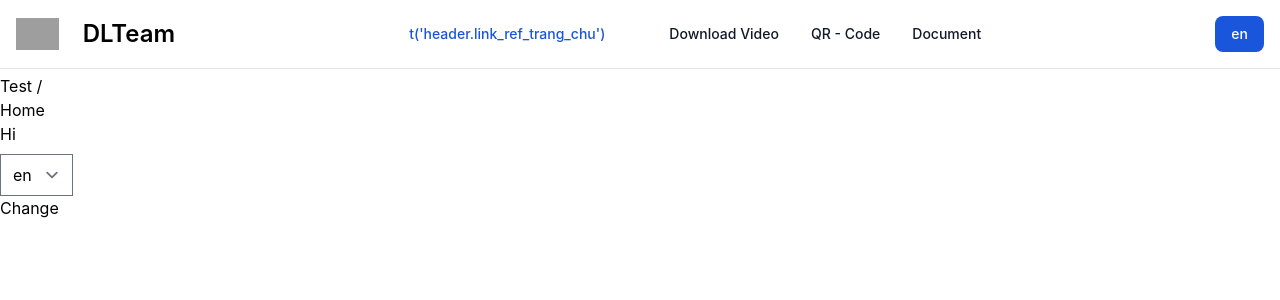
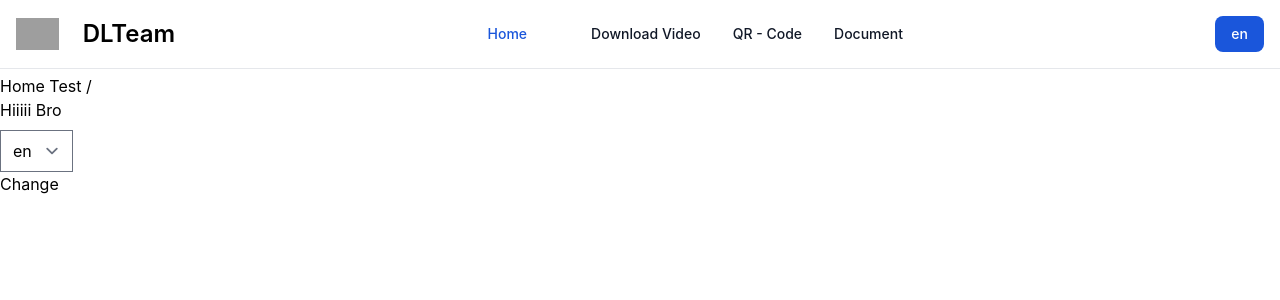
Before and after one commit to Phong-1206/DLTeam, a Vue app: page / in a window 1280 px wide. Shown: the top 300 px of the page. Built offline with nearby package versions, Linux system fonts and the light colour scheme; grey boxes are pictures that could not be loaded.

Commit message:
Update chức năng ngôn ngữ

```diff
--- a/public/language/en.json
+++ b/public/language/en.json
@@ -1,9 +1,7 @@
 {
-    "header": {
-        "link_ref_trang_chu" : "Home",
-        "link_ref_tai_xuong" : "Download Video",
-        "link_ref_qr_code" : "QR - Code",
-        "link_ref_tai_lieu" : "Document"
-    },
-    "hi": "Hi"
+    "header_link_ref_trang_chu":"Home",
+    "header_link_ref_tai_xuong":"Download Video",
+    "header_link_ref_qr_code":"QR - Code",
+    "header_link_ref_tai_lieu":"Document",
+    "hi":"Hiiiii Bro"
 }
--- a/public/language/vi.json
+++ b/public/language/vi.json
@@ -1,10 +1,7 @@
 {
-    "header": {
-        "link_ref_trang_chu" : "Trang Chủ",
-        "link_ref_tai_xuong" : "Tải Xuống",
-        "link_ref_qr_code" : "QR - Code",
-        "link_ref_tai_lieu" : "Tài Liệu"
-
-    },
-    "hi": "HI banj nhes"
+    "header_link_ref_trang_chu":"Trang Chủ",
+    "header_link_ref_tai_xuong":"Tải Xuống",
+    "header_link_ref_qr_code":"QR - Code",
+    "header_link_ref_tai_lieu":"Tài Liệu",
+    "hi":"Xin Chào"
 }
--- a/src/App.vue
+++ b/src/App.vue
@@ -23,12 +23,15 @@ const { t } = useI18n();
   <Header></Header>
 <div style="padding-top: 50px;">
   <p>
+    {{t('header_link_ref_trang_chu')}}
     Test {{ check_domain.pathname }}
   </p>
 </div>
   <RouterView />
-<p>{{ $t('header.link_ref_trang_chu') }}</p>
- <h1>{{ t("hi") }}</h1>
+
+
+
+<h1>{{ t("hi") }}</h1>
 <div class="">
     <select id="language_input"   v-model="$i18n.locale" class="mt-2 block">
       <option v-for="locale in $i18n.availableLocales" :key="`locale-${locale}`" :value="locale" class="">{{ locale }}</option>
@@ -43,28 +46,28 @@ const { t } = useI18n();
 <script>
 
 
-// const button = document.getElementById("btn_change");
-// button.addEventListener("click", function() {
-//   //console.log(document.getElementById("language_input").value);
-//   console.log("ok");
-// });
+// // const button = document.getElementById("btn_change");
+// // button.addEventListener("click", function() {
+// //   //console.log(document.getElementById("language_input").value);
+// //   console.log("ok");
+// // });
 
-            document.addEventListener('DOMContentLoaded', function() {
-                const element = document.querySelector('#btn_change');
-                if (element) { // Always check if the element exists
-                    element.addEventListener('click', function() {
-                        // Your code here
-                        console.log(document.getElementById("language_input").value);
-                        if(document.getElementById("language_input").value == "vi") {
-                          document.getElementById("language_input").value = "en";
-                          console.log(document.getElementById("language_input").value);
-                        } else {
-                          document.getElementById("language_input").value = "vi";
-                          console.log(document.getElementById("language_input").value);
-                        }
-                    });
-                }
-            });
+//             document.addEventListener('DOMContentLoaded', function() {
+//                 const element = document.querySelector('#btn_change');
+//                 if (element) { // Always check if the element exists
+//                     element.addEventListener('click', function() {
+//                         // Your code here
+//                         console.log(document.getElementById("language_input").value);
+//                         if(document.getElementById("language_input").value == "vi") {
+//                           document.getElementById("language_input").value = "en";
+//                           console.log(document.getElementById("language_input").value);
+//                         } else {
+//                           document.getElementById("language_input").value = "vi";
+//                           console.log(document.getElementById("language_input").value);
+//                         }
+//                     });
+//                 }
+//             });
 
 
 </script>
--- a/src/components/Header.vue
+++ b/src/components/Header.vue
@@ -5,77 +5,59 @@ import { onMounted } from 'vue';
 import { useI18n } from 'vue-i18n'
 const { locale } = useI18n();
 const { t } = useI18n();
-console.log(t("header.link_ref_trang_chu"));
 const check_domain =  window.location;
 const link_ref = [
   {
-    name: "t('header.link_ref_trang_chu')",
+    name: "header_link_ref_trang_chu",
     url : "/"
   },
   {
-    name: t("header.link_ref_tai_xuong"),
+    name: "header_link_ref_tai_xuong",
     url: "/taixuong"
   },
   {
-    name: t("header.link_ref_qr_code"),
+    name: "header_link_ref_qr_code",
     url: "/qr-code"
   },
   {
-    name: t("header.link_ref_tai_lieu"),
+    name: "header_link_ref_tai_lieu",
     url: "/tailieu"
   }
 ];
 
-const btn_href = ref({
-  name: "Bắt Đầu",
-  url: "/url"
-});
+//const hien_ten_header = (items, check_domain) => {
+  // if(items.url == "/"){
+  //   return t(items.name);
+  // }else if(items.url == "/taixuong"){
+  //   return t(items.name);
+  // }else if(items.url == "/qr-code"){
+  //   return t(items.name);
+  // }else{
+  //   return t(items.name);
+  // }
+//};
 
-/////////////////////////////////////////
-///// LOGIC CHUYEN NGON NGU /////////
-//onMounted(() => {isActiveBtn = window.localStorage.getItem('language')});
-
-// const change_language = () => {
-//   const get_language = localStorage.getItem("locale");
-//   if (get_language == "vi") {
-//     localStorage.setItem("locale", "en");
-//   }else {
-//     localStorage.setItem("locale", "vi");
-//   }
-//   window.location.reload(true);
-// };
-
-////Danh sách ngôn ngữ có sẵn /////
 const locales = ref(["en","vi"]);
-
-const setLanguage = (language) => {
-  if (language == "vi"){
-    //document.getElementById('btnsetlanguagevi').remove();
-    locale.value = "en";
-    localStorage.setItem("locale",language);
-  }else{
-    //document.getElementById('btnsetlanguageen').remove();
-    locale.value = "vi";
-    localStorage.setItem("locale",language);
-  }
-};
-
 onMounted(() => {
-  const getLanguage = localStorage.getItem("locale");
-  if(getLanguage) {
-    locale.value = getLanguage;
+  if(localStorage.getItem("locale")) {
+    locale.value = localStorage.getItem("locale");
   } else {
     localStorage.setItem("locale",locale.value);
   };
 });
 
+const setLanguage = (language) => {
+  if (language == "vi"){
+    locale.value = "en";
+    localStorage.setItem("locale",locale.value);
+  }else{
+    locale.value = "vi";
+    localStorage.setItem("locale",locale.value);
+  }
+};
 
 
 
-//console.log(locale.value);
-
-
-///////////////////////////////
 
 
 const icon_logo = ref(reactive({
@@ -110,7 +92,6 @@ const navstyle = ref(reactive({
         {{ items }}
   </button>
 
-<!--v-for="items in locales" :key="items"    :class="locale === items ? '' : 'invisible'" -->
 
       <button data-collapse-toggle="navbar-sticky" type="button" class="inline-flex items-center p-2 w-10 h-10 justify-center text-sm text-gray-500 rounded-lg md:hidden hover:bg-gray-100 focus:outline-none focus:ring-2 focus:ring-gray-200 dark:text-gray-400 dark:hover:bg-gray-700 dark:focus:ring-gray-600" aria-controls="navbar-sticky" aria-expanded="false">
         <span class="sr-only">Open main menu</span>
@@ -122,9 +103,17 @@ const navstyle = ref(reactive({
   <div class="items-center justify-between hidden w-full md:flex md:w-auto md:order-1" id="navbar-sticky">
     <ul class="flex flex-col p-4 md:p-0 mt-4 font-medium border border-gray-100 rounded-lg bg-gray-50 md:space-x-8 rtl:space-x-reverse md:flex-row md:mt-0 md:border-0 md:bg-white dark:bg-gray-800 md:dark:bg-gray-900 dark:border-gray-700">
 
-      <li v-for="items in link_ref" :key="items.name">
-        <a :href="items.url" v-if="check_domain.pathname == items.url" v-bind:class="navstyle.style_true" aria-current="page">{{ items.name }}</a>
-        <a :href="items.url" v-else="check_domain.pathname == items.url" v-bind:class="navstyle.style_false" aria-current="page">{{ items.name }}</a>
+      <li v-for="(items,index) in link_ref" :key="items.name">
+        <a :href="items.url"
+        v-if="check_domain.pathname == items.url"
+        v-bind:class="navstyle.style_true"
+        aria-current="page">{{ t(items.name) }}</a>
+
+
+        <a :href="items.url"
+         v-else="check_domain.pathname == items.url"
+         v-bind:class="navstyle.style_false"
+         aria-current="page">{{ t(items.name) }}</a>
       </li>
     </ul>
   </div>
@@ -133,26 +122,5 @@ const navstyle = ref(reactive({
 </header>
 </template>
 <script>
-
-// export default {
-//   name: "SaveLanguageLocalStorage",
-//   data() {
-//     return { locales: ["vi", "en"] };
-//   },
-//   methods: {
-//     updateLanguage() {
-//       localStorage.setItem("locale", this.$i18n.locale);
-//       sessionStorage.setItem('locale', this.$i18n.locale);
-//     },
-//   },
-//   mounted() {
-//     if (localStorage.getItem("locale") && sessionStorage.getItem('locale')) {
-//       this.$i18n.locale = localStorage.getItem("locale");
-//     } else {
-//       localStorage.setItem("locale", this.$i18n.locale);
-//       sessionStorage.setItem('locale', this.$i18n.locale);
-//     }
-//   },
-// };
 </script>
 <style scoped></style>
--- a/src/main.js
+++ b/src/main.js
@@ -11,11 +11,11 @@ const app = createApp(App);
 const i18n = createI18n({
   legacy: false,
   locale: 'en',
-  //fallbackLocale: 'en',
+  fallbackLocale: 'vi',
   keySeparator: false,
    messages: {
-    en: en,
-    vi: vi
+    en,
+    vi
   }
 });
 
```
